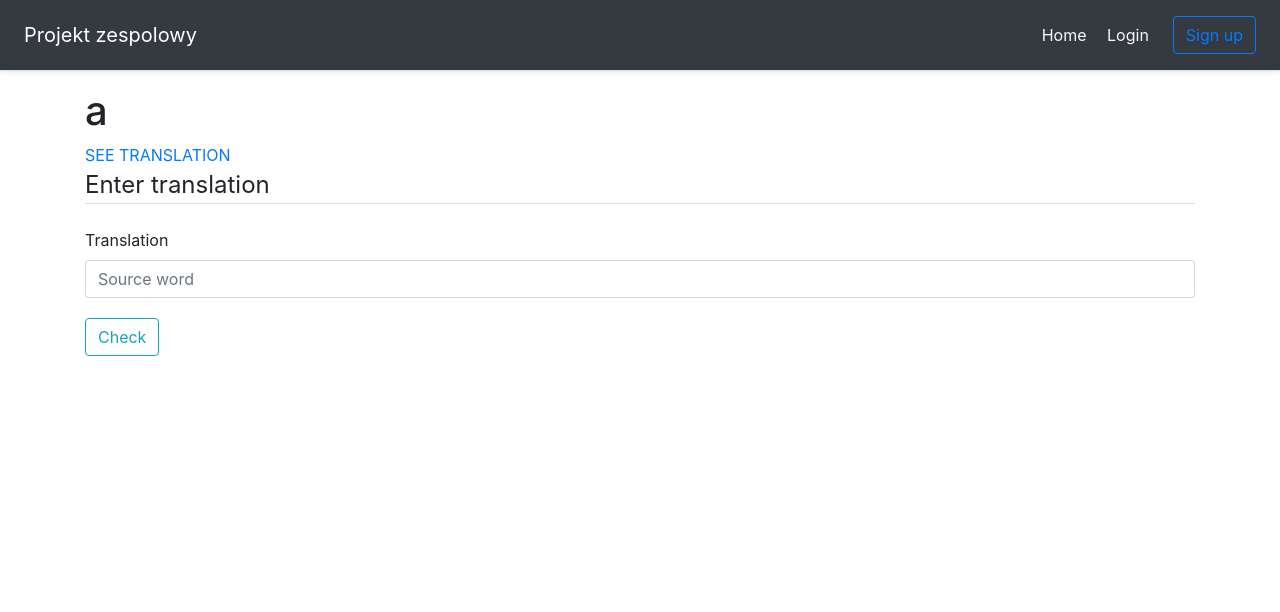
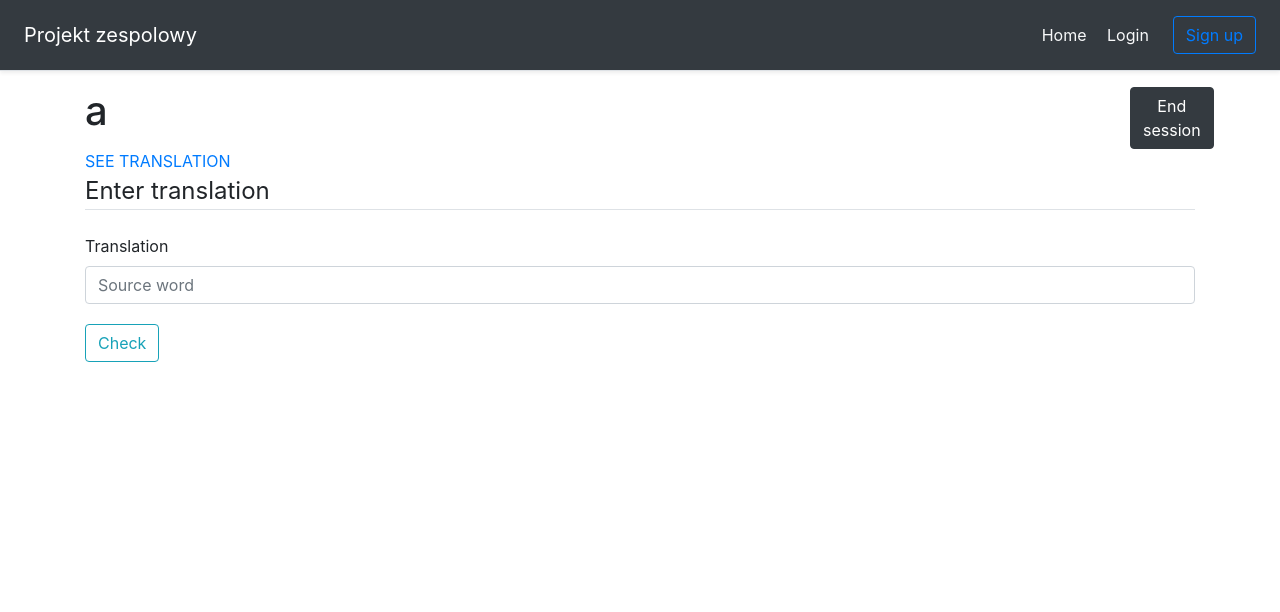
Before and after one commit to MagiciansRed/Projekt-zespolowy, a Django app: template templates/course/learn_course.html in a window 1280 px wide. Shown: the top 612 px of the page. Run offline with Django 3.2, Linux system fonts and the light colour scheme; the template is opened without the code that fills it: values that come from a table or form of the project are taken from there, others are empty; data comes from the database, SQL or seed files in the repository; both versions use the stored data as it was after the commit; some libraries are stand-ins or nearby versions.

Commit message:
added end session button

```diff
--- a/templates/course/learn_course.html
+++ b/templates/course/learn_course.html
@@ -6,8 +6,12 @@
 
 
     <div class="row">
-        <div class="col-12">
+        <div class="col-11">
             <h1>{{word.target_word}}</h1>
+        </div>
+    <div class="col-1">
+            <a class="btn btn-dark align-self-end" role="button" href="{% url 'home' %}">
+                End session</a>
         </div>
     </div>
 
```
Also changed, not shown: db.sqlite3.
